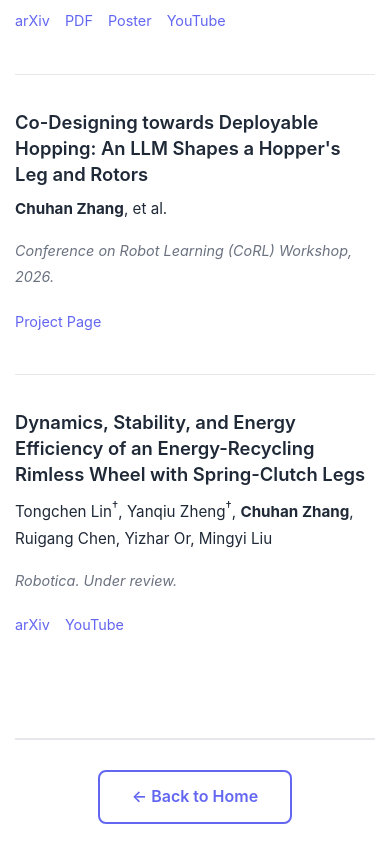
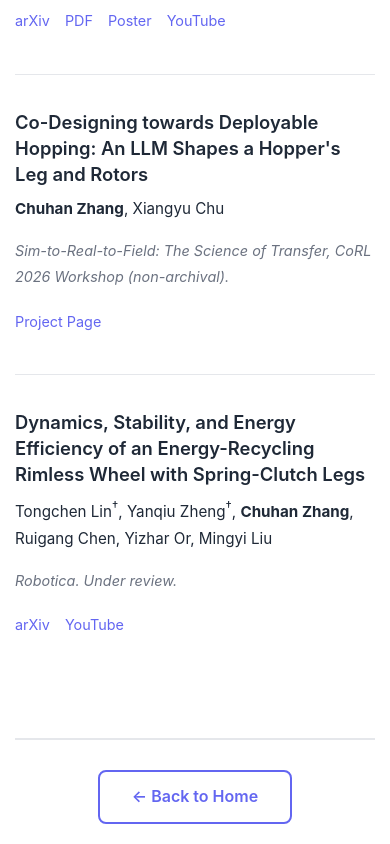
Before and after one commit to chuhandanielzhang/chuhandanielzhang.github.io, a plain HTML site: page publications.html in a window 390 px wide. Shown: the part 942-1786 px from the top of the page. Drawn offline with Linux system fonts and the light colour scheme.

Commit message:
Update CV and fill in the CoRL workshop authors and venue (#6)
* Fill in the CoRL workshop authors and venue from the CV

Publications now lists Chuhan Zhang, Xiangyu Chu, and the workshop as Sim-to-Real-to-Field: The Science of Transfer, CoRL 2026 Workshop (non-archival); the Research entry names the workshop too.

Co-Authored-By: Claude Opus 5.5 <noreply@anthropic.com>
Claude-Session: https://claude.ai/code/session_01QUxJNxw41okSCEYMKnrRYz

* Update CV (Nov 2026)

Workshop paper accepted, temporal-bone drilling on the real robot,
hopping mobile manipulation, awards moved into Education.

Co-Authored-By: Claude Fable 5.2 <noreply@anthropic.com>
Claude-Session: https://claude.ai/code/session_01QUxJNxw41okSCEYMKnrRYz

---------

Co-authored-by: Claude <noreply@anthropic.com>

```diff
--- a/publications.html
+++ b/publications.html
@@ -73,8 +73,8 @@
                     <div class="research-item">
                         <div class="research-info">
                             <h3 class="research-title">Co-Designing towards Deployable Hopping: An LLM Shapes a Hopper's Leg and Rotors</h3>
-                            <p class="research-authors"><strong>Chuhan Zhang</strong>, et al.</p>
-                            <p class="research-venue">Conference on Robot Learning (CoRL) Workshop, 2026.</p>
+                            <p class="research-authors"><strong>Chuhan Zhang</strong>, Xiangyu Chu</p>
+                            <p class="research-venue">Sim-to-Real-to-Field: The Science of Transfer, CoRL 2026 Workshop (non-archival).</p>
                             <div class="research-links">
                                 <a href="https://hop-codesign.github.io" class="research-link" target="_blank">Project Page</a>
                             </div>
```
Also changed, not shown: research.html (+1 -1 lines), 2 other files.
